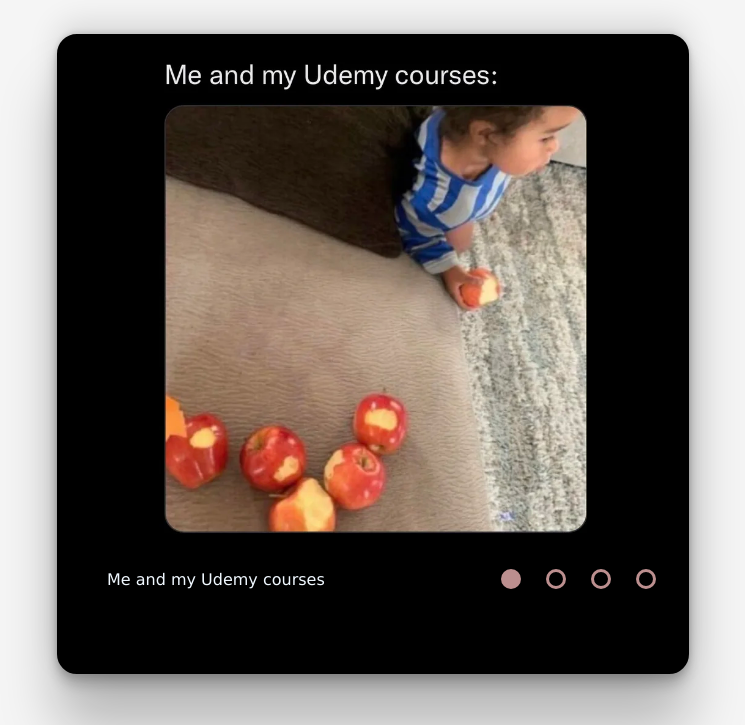
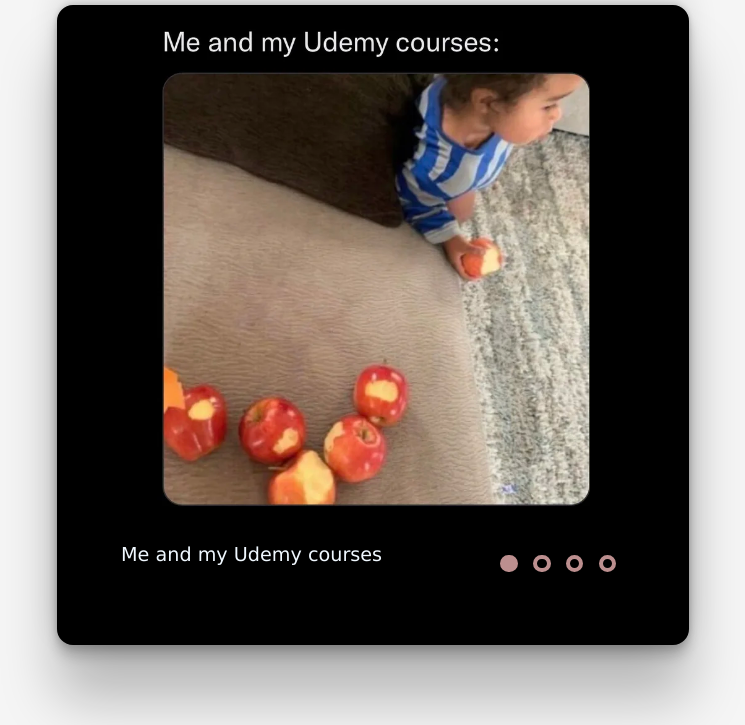
Before and after one commit to yellographics/cssMemSlider, a plain HTML site: page cssMemSlider/index.html in a window 1280 px wide. Shown: the part 75-800 px from the top of the page, without its empty margins (267-1012 px from the left). Drawn offline with Linux system fonts and the light colour scheme.

Commit message:
fix: change size units to relative (Thu, May 12, 2022 04:54:04 PM)

```diff
--- a/cssMemSlider/style.css
+++ b/cssMemSlider/style.css
@@ -5,25 +5,28 @@
 body {
     background-color: #f5f5f5;
     font-family:'Lucida Sans', 'Lucida Sans Regular', 'Lucida Grande', 'Lucida Sans Unicode', Geneva, Verdana, sans-serif;
+    font-size: 10px;
 }
 
 h1 {
     text-align: center;
+    margin-top: 1rem;
+
 }
 
 input {
-    display: none;
+    visibility: hidden;
 }
 
 .slider-container {
     background-color: black;
     box-shadow: rgba(0, 0, 0, 0.25) 0px 54px 55px, rgba(0, 0, 0, 0.12) 0px -12px 30px, rgba(0, 0, 0, 0.12) 0px 4px 6px, rgba(0, 0, 0, 0.17) 0px 12px 13px, rgba(0, 0, 0, 0.09) 0px -3px 5px;
-    border: 20px solid black;
-    border-radius: 20px;
+    border: 1rem solid black;
+    border-radius: 1rem;
     overflow: hidden;
     width: 50%;
     height: 80vh;
-    margin: 50px auto;
+    margin: 2.5rem auto;
     display: grid;
     grid-template-columns: 70% 30%;
     grid-template-rows: 80% 20%;
@@ -127,14 +130,14 @@ input {
     grid-area: navigation;
     display: flex;
     background-color: black;
-    gap: 5px;
-    padding-top: 25px;
+    gap: 0.05rem;
+    padding-top: 2.5rem;
 }
 
 .slider-container__nav label {
     background-color: black;
-    width: 40px;
-    height: 40px;
+    width: 2rem;
+    height: 2rem;
     cursor: pointer;
     display: flex;
     align-items: center;
@@ -142,23 +145,23 @@ input {
 }
 
 .slider-container__nav label:hover span {
-    border: 3px solid rgb(255, 219, 219);
+    border: 0.3rem solid rgb(255, 219, 219);
 }
 
 .slider-container__nav label:active span {
-    border: 6px solid rgb(255, 219, 219);
+    border: 0.6rem solid rgb(255, 219, 219);
 }
 
 .slider-container__nav label span {
     display: block;
-    width: 20px;
-    height: 20px;
+    width: 1.1rem;
+    height: 1.1rem;
     border-radius: 50%;
-    border: 3px solid rosybrown;
+    border: 0.3rem solid rosybrown;
 }
 
 .slider-container__descriptions {
-    padding-top: 20px;
+    padding-top: 1rem;
     grid-area: description;
     display: flex;
     overflow-x: hidden;
@@ -170,7 +173,8 @@ input {
     color: aliceblue;
     background-color: black;
     transition: all 0.15s ease;
-    padding-left: 30px;
+    padding-left: 3rem;
+    font-size: 1.2rem;
 }
 
 @media (min-width: 320px) and (max-width: 768px) {
@@ -185,10 +189,16 @@ input {
 
     .slider-container__nav {
         margin: 0 auto;
+        padding-top: 0.5rem;
+    }
+
+    .slider-container__descriptions {
+        padding-top: 0.5rem;
     }
 
     .slider-container__descriptions p {
         text-align: center;
         padding-left: 0;
+        font-size: 0.7rem;
     }
 }
```
